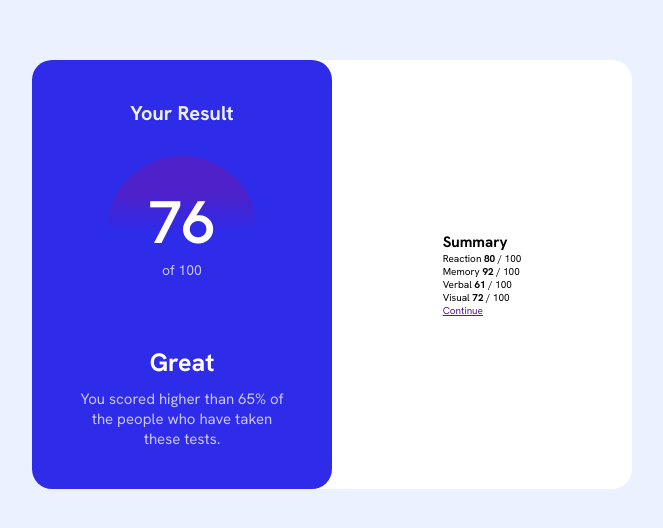
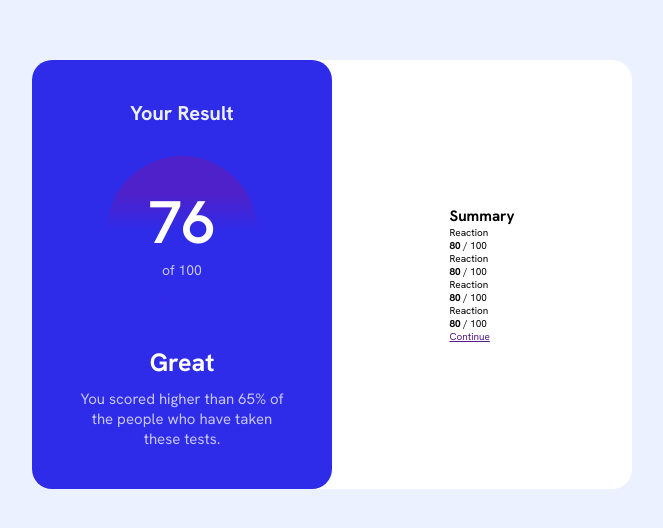
Before and after one commit to MellonFive/front-end-mentor-result, a plain HTML site: page index.html in a window 1280 px wide. Shown: the part 126-654 px from the top of the page, without its empty margins (308-971 px from the left). Drawn offline with Linux system fonts and the light colour scheme.

Commit message:
Making list better

```diff
--- a/index.html
+++ b/index.html
@@ -40,21 +40,47 @@
         <h2 class="title">Summary</h2>
 
         <ul class="list">
+
           <li class="item -reaction">
-            <span class="description"> Reaction <strong>80</strong> / 100</span>
+            <div class="name">
+              <span class="description"> Reaction
+            </div>
+            <div class="score">
+              <strong>80</strong> / 100
+            </div>
+            </span>
           </li>
 
           <li class="item -memory">
-            <span class="description"> Memory <strong>92</strong> / 100</span>
+            <div class="name">
+              <span class="description"> Reaction
+            </div>
+            <div class="score">
+              <strong>80</strong> / 100
+            </div>
+            </span>
           </li>
 
           <li class="item -verbal">
-            <span class="description"> Verbal <strong>61</strong> / 100</span>
+            <div class="name">
+              <span class="description"> Reaction
+            </div>
+            <div class="score">
+              <strong>80</strong> / 100
+            </div>
+            </span>
           </li>
 
           <li class="item -visual">
-            <span class="description"> Visual <strong>72</strong> / 100</span>
+            <div class="name">
+              <span class="description -reaction"> Reaction
+            </div>
+            <div class="score">
+              <strong>80</strong> / 100
+            </div>
+            </span>
           </li>
+
         </ul>
 
         <a href="" class="button">Continue</a>
```
